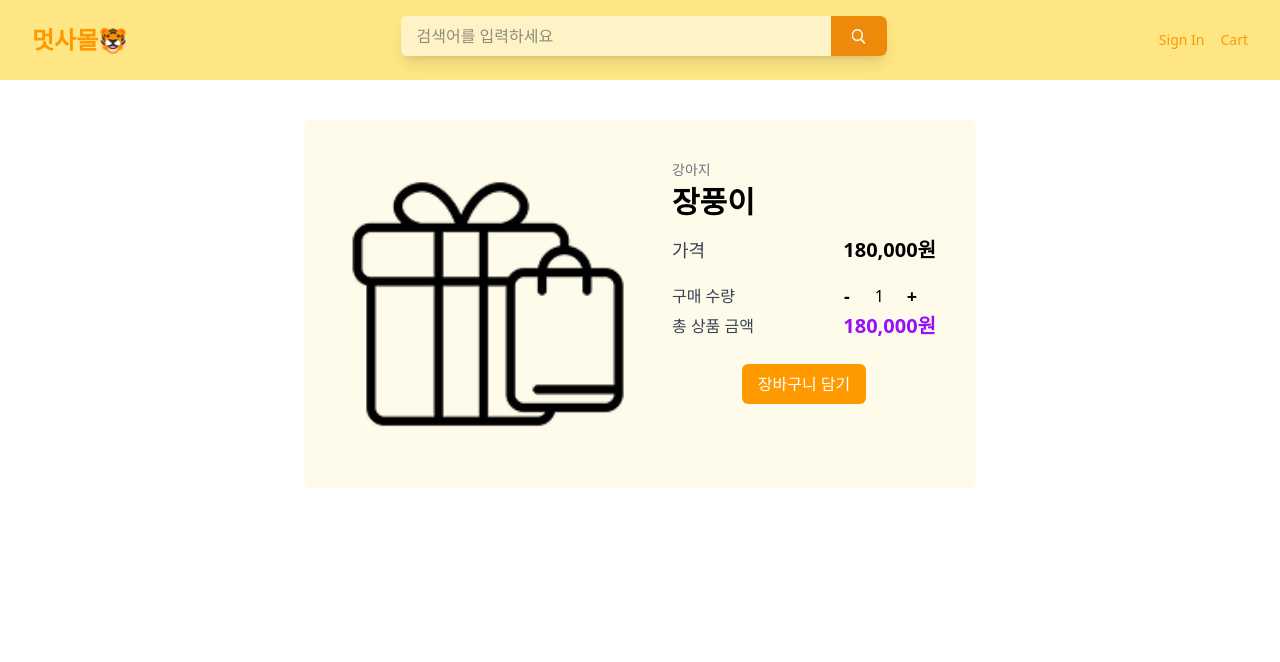
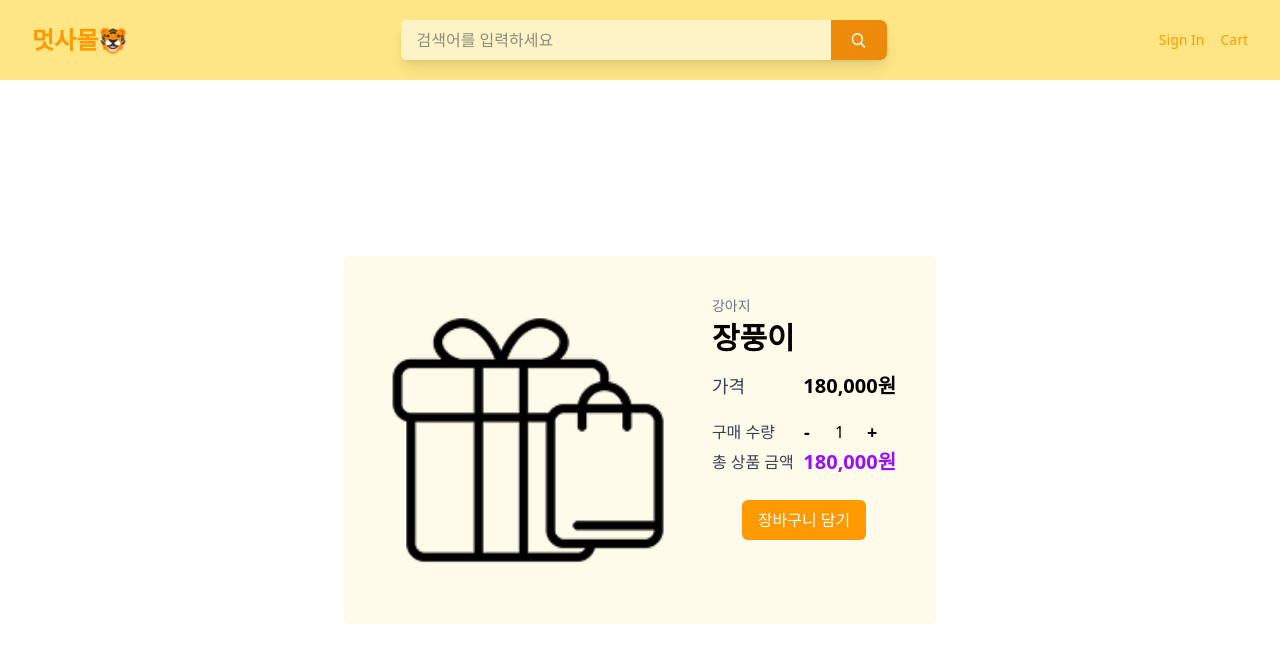
Before and after one commit to chan000518/likeLions_ShoppingMall, a React (Vite) app in the folder LIkeLionShoppingMall/: page /Product/1 in a window 1280 px wide. Shown: the top 662 px of the page. Built offline with nearby package versions, Linux system fonts and the light colour scheme.

Commit message:
가운데 정렬!

```diff
--- a/LIkeLionShoppingMall/src/component/layout/Navbar.jsx
+++ b/LIkeLionShoppingMall/src/component/layout/Navbar.jsx
@@ -7,12 +7,12 @@ export const Navbar = () => {
 
   return (
     <>
-       <nav className="fixed top-0  border-amber-400 left-0 right-0 h-20 bg-amber-200 text-amber-500">
+       <nav className="fixed top-0 items-center border-amber-400 left-0 right-0 h-20 bg-amber-200 text-amber-500">
         <div className="flex justify-between items-center relative h-full px-8">
           <Link to="/" className="font-semibold text-2xl py-5">
             멋사몰🐯
           </Link>
-          <div className="flex mb-2 shadow-lg items-stretch bg-amber-100 rounded-md overflow-hidden">
+          <div className="flex shadow-lg items-stretch bg-amber-100 rounded-md overflow-hidden">
            <input
             type="text"
             placeholder="검색어를 입력하세요"
--- a/LIkeLionShoppingMall/src/pages/Product.jsx
+++ b/LIkeLionShoppingMall/src/pages/Product.jsx
@@ -19,9 +19,9 @@ export const Product = () => {
   const {quantity, increase, decrease} = useQuantity(1);
   console.log(id);
   return (
-    <div className="relative">
+    <div className="min-h-[calc(100vh-80px)] flex items-center justify-center">
 
-    <div className="mt-10 flex items-center justify-center bg-white px-4">
+    <div className="flex items-center justify-center bg-white px-4">
       <div className="max-w-2xl w-full bg-amber-50 p-10 rounded-md flex flex-col md:flex-row gap-10">
     <img
       src="/src/assets/item.png"
```
